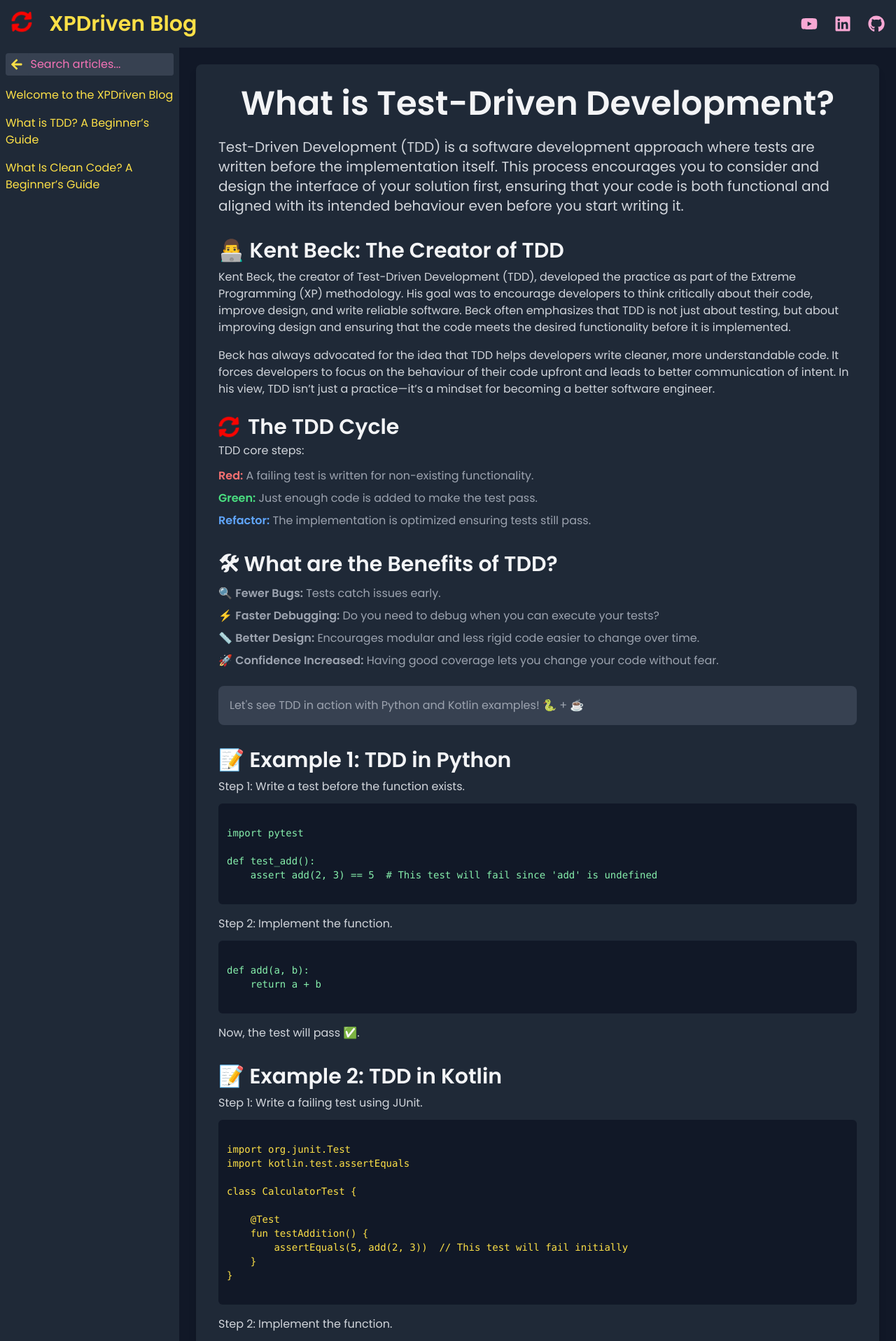
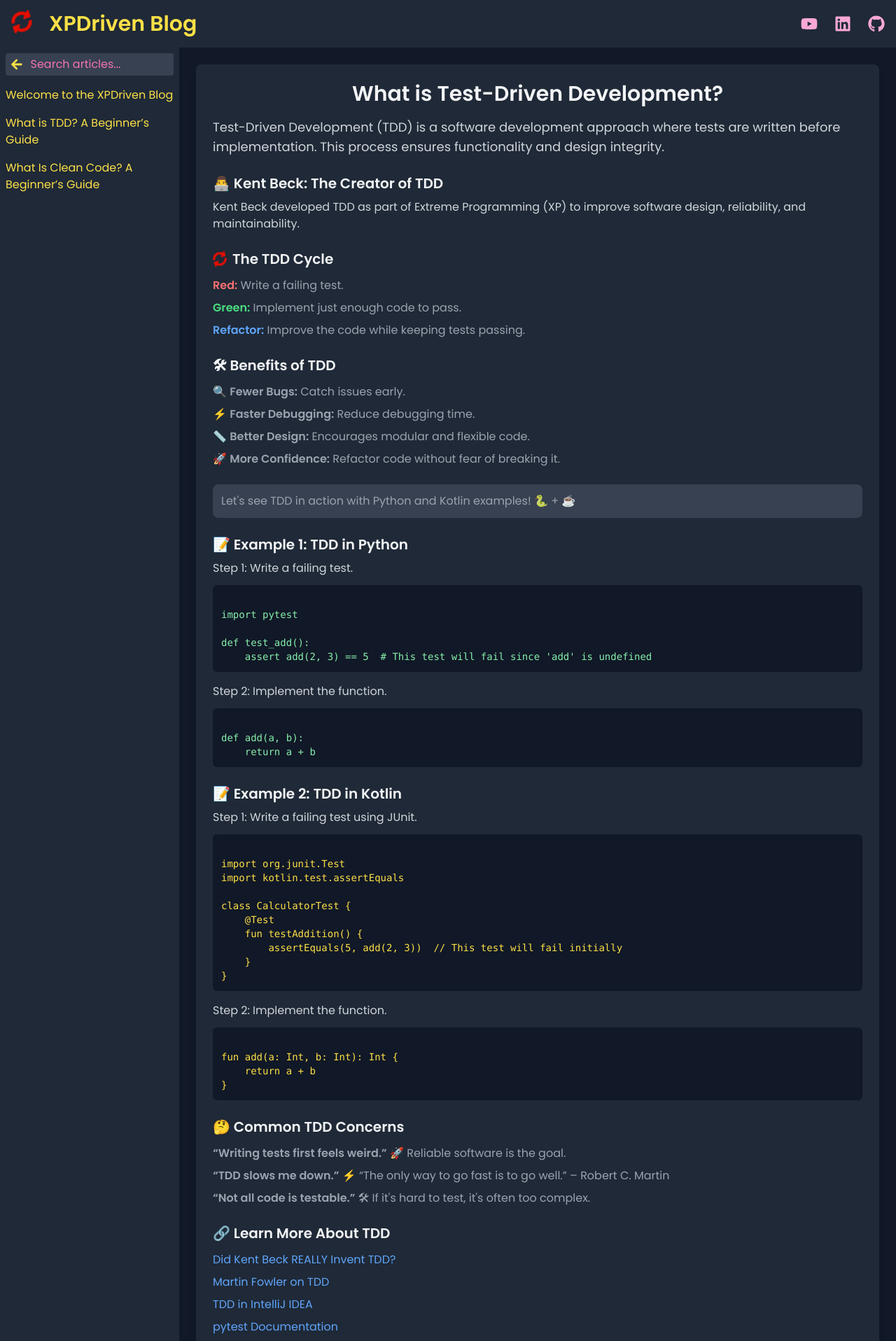
Before and after one commit to leandrodalbo/xpdriven-blog, a React (Vite) app: page /article/1 in a window 1280 px wide. Shown: the top 1916 px of the page at 70% size. Built offline with nearby package versions, Linux system fonts and the light colour scheme.

Commit message:
fix to display on smaller devices (#8)

```diff
--- a/src/blog-article/WhatIsTDD.tsx
+++ b/src/blog-article/WhatIsTDD.tsx
@@ -1,60 +1,74 @@
 import { FaSyncAlt } from "react-icons/fa";
 
 const WhatIsTDD = () => (
-    <article className="p-4 sm:p-6 md:p-8 bg-gray-800 text-gray-300 rounded-lg shadow-lg w-full mx-auto">
-        <h1 className="text-3xl sm:text-4xl md:text-5xl font-semibold mb-6 text-gray-100 text-center">
+  <article className="p-3 sm:p-4 md:p-6 bg-gray-800 text-gray-300 rounded-lg shadow-lg max-w-[90vw] md:max-w-screen-md lg:max-w-screen-lg w-full mx-auto overflow-hidden">
+    <h1 className="text-xl sm:text-2xl md:text-3xl font-semibold mb-4 text-gray-100 text-center break-words">
       What is Test-Driven Development?
     </h1>
 
-        <p className="text-lg sm:text-xl leading-relaxed text-gray-300 mb-4">
-            Test-Driven Development (TDD) is a software development approach where tests are written before the implementation itself. This process encourages you to consider and design the interface of your solution first, ensuring that your code is both functional and aligned with its intended behaviour even before you start writing it.
+    <p className="text-base sm:text-lg leading-relaxed text-gray-300 mb-4">
+      Test-Driven Development (TDD) is a software development approach where
+      tests are written before implementation. This process ensures
+      functionality and design integrity.
     </p>
 
-        <h2 className="text-2xl sm:text-3xl font-semibold mt-8 text-gray-100">👨‍💻 Kent Beck: The Creator of TDD</h2>
+    <h2 className="text-lg sm:text-xl font-semibold mt-6 text-gray-100 break-words">
+      👨‍💻 Kent Beck: The Creator of TDD
+    </h2>
     <p className="text-gray-300 mt-2">
-            Kent Beck, the creator of Test-Driven Development (TDD), developed the practice as part of the Extreme Programming (XP) methodology. His goal was to encourage developers to think critically about their code, improve design, and write reliable software. Beck often emphasizes that TDD is not just about testing, but about improving design and ensuring that the code meets the desired functionality before it is implemented.
+      Kent Beck developed TDD as part of Extreme Programming (XP) to improve
+      software design, reliability, and maintainability.
     </p>
 
-        <p className="text-gray-300 mt-4">
-            Beck has always advocated for the idea that TDD helps developers write cleaner, more understandable code. It forces developers to focus on the behaviour of their code upfront and leads to better communication of intent. In his view, TDD isn’t just a practice—it’s a mindset for becoming a better software engineer.
-        </p>
-
-        <h2 className="flex items-center space-x-3 text-2xl sm:text-3xl font-semibold mt-6 text-gray-100">
+    <h2 className="flex flex-wrap items-center space-x-2 text-lg sm:text-xl font-semibold mt-6 text-gray-100">
       <FaSyncAlt className="animate-spin-color" />
       <span>The TDD Cycle</span>
     </h2>
 
-        <p className="text-gray-300 mt-1">TDD core steps:</p>
-
     <ul className="list-disc list-inside text-gray-400 mt-3 space-y-2">
       <li>
-                <strong className="text-red-400">Red:</strong> A failing test is written for non-existing functionality.
+        <strong className="text-red-400">Red:</strong> Write a failing test.
       </li>
       <li>
-                <strong className="text-green-400">Green:</strong> Just enough code is added to make the test pass.
+        <strong className="text-green-400">Green:</strong> Implement just enough
+        code to pass.
       </li>
       <li>
-                <strong className="text-blue-400">Refactor:</strong> The implementation is optimized ensuring tests still pass.
+        <strong className="text-blue-400">Refactor:</strong> Improve the code
+        while keeping tests passing.
       </li>
     </ul>
 
-        <h2 className="text-2xl sm:text-3xl font-semibold mt-8 text-gray-100">🛠 What are the Benefits of TDD?</h2>
+    <h2 className="text-lg sm:text-xl font-semibold mt-6 text-gray-100">
+      🛠 Benefits of TDD
+    </h2>
     <ul className="list-disc list-inside text-gray-400 mt-3 space-y-2">
-            <li>🔍 <strong>Fewer Bugs:</strong> Tests catch issues early.</li>
-            <li>⚡ <strong>Faster Debugging:</strong> Do you need to debug when you can execute your tests?</li>
-            <li>📏 <strong>Better Design:</strong> Encourages modular and less rigid code easier to change over time.</li>
-            <li>🚀 <strong>Confidence Increased:</strong> Having good coverage lets you change your code without fear.</li>
+      <li>
+        🔍 <strong>Fewer Bugs:</strong> Catch issues early.
+      </li>
+      <li>
+        ⚡ <strong>Faster Debugging:</strong> Reduce debugging time.
+      </li>
+      <li>
+        📏 <strong>Better Design:</strong> Encourages modular and flexible code.
+      </li>
+      <li>
+        🚀 <strong>More Confidence:</strong> Refactor code without fear of
+        breaking it.
+      </li>
     </ul>
 
-        <div className="mt-6 p-4 bg-gray-700 rounded-lg">
+    <div className="mt-6 p-3 bg-gray-700 rounded-lg">
       <p className="text-gray-400">
         Let's see TDD in action with Python and Kotlin examples! 🐍 + ☕
       </p>
     </div>
 
-        <h2 className="text-2xl sm:text-3xl font-semibold mt-8 text-gray-100">📝 Example 1: TDD in Python</h2>
-        <p className="text-gray-300 mt-2">Step 1: Write a test before the function exists.</p>
-        <pre className="bg-gray-900 text-green-300 p-3 rounded-md mt-3 text-sm">
+    <h2 className="text-lg sm:text-xl font-semibold mt-6 text-gray-100">
+      📝 Example 1: TDD in Python
+    </h2>
+    <p className="text-gray-300 mt-2">Step 1: Write a failing test.</p>
+    <pre className="bg-gray-900 text-green-300 p-3 rounded-md mt-3 text-xs sm:text-sm overflow-x-auto whitespace-pre-wrap">
       {`
 import pytest
 
@@ -64,24 +78,25 @@ def test_add():
     </pre>
 
     <p className="text-gray-300 mt-4">Step 2: Implement the function.</p>
-        <pre className="bg-gray-900 text-green-300 p-3 rounded-md mt-3 text-sm">
+    <pre className="bg-gray-900 text-green-300 p-3 rounded-md mt-3 text-xs sm:text-sm overflow-x-auto whitespace-pre-wrap">
       {`
 def add(a, b):
     return a + b
 `}
     </pre>
 
-        <p className="text-gray-300 mt-4">Now, the test will pass ✅.</p>
-
-        <h2 className="text-2xl sm:text-3xl font-semibold mt-8 text-gray-100">📝 Example 2: TDD in Kotlin</h2>
-        <p className="text-gray-300 mt-2">Step 1: Write a failing test using JUnit.</p>
-        <pre className="bg-gray-900 text-yellow-300 p-3 rounded-md mt-3 text-sm">
+    <h2 className="text-lg sm:text-xl font-semibold mt-6 text-gray-100">
+      📝 Example 2: TDD in Kotlin
+    </h2>
+    <p className="text-gray-300 mt-2">
+      Step 1: Write a failing test using JUnit.
+    </p>
+    <pre className="bg-gray-900 text-yellow-300 p-3 rounded-md mt-3 text-xs sm:text-sm overflow-x-auto whitespace-pre-wrap">
       {`
 import org.junit.Test
 import kotlin.test.assertEquals
 
 class CalculatorTest {
-
     @Test
     fun testAddition() {
         assertEquals(5, add(2, 3))  // This test will fail initially
@@ -91,7 +106,7 @@ class CalculatorTest {
     </pre>
 
     <p className="text-gray-300 mt-4">Step 2: Implement the function.</p>
-        <pre className="bg-gray-900 text-yellow-300 p-3 rounded-md mt-3 text-sm">
+    <pre className="bg-gray-900 text-yellow-300 p-3 rounded-md mt-3 text-xs sm:text-sm overflow-x-auto whitespace-pre-wrap">
       {`
 fun add(a: Int, b: Int): Int {
     return a + b
@@ -99,42 +114,65 @@ fun add(a: Int, b: Int): Int {
 `}
     </pre>
 
-        <p className="text-gray-300 mt-4">Now the test will pass! 🎉</p>
-
-        <h2 className="text-2xl sm:text-3xl font-semibold mt-8 text-gray-100">🤔 What do we often hear about TDD?</h2>
+    <h2 className="text-lg sm:text-xl font-semibold mt-6 text-gray-100">
+      🤔 Common TDD Concerns
+    </h2>
     <ul className="list-disc list-inside text-gray-400 mt-3 space-y-2">
       <li>
-                <strong>“Writing tests first feels weird.”</strong><br />Reliability is key in a professional environment. Our goal is to ship a product that is safe, stable, and free of defects.
+        <strong>“Writing tests first feels weird.”</strong> 🚀 Reliable software
+        is the goal.
       </li>
       <li>
-                <strong>“TDD slows me down.”</strong><br />Always remember Robert C. Martin's quote, "The only way to go fast is to go well".
+        <strong>“TDD slows me down.”</strong> ⚡ “The only way to go fast is to
+        go well.” – Robert C. Martin
       </li>
       <li>
-                <strong>“Not all code is testable.”</strong><br />If your code is hard to test, it’s usually a sign that it’s tightly coupled or overly complex.
-
+        <strong>“Not all code is testable.”</strong> 🛠 If it's hard to test,
+        it's often too complex.
       </li>
     </ul>
 
-        <h2 className="text-2xl sm:text-3xl font-semibold mt-8 text-gray-100">🔗 Learn More About TDD</h2>
-
+    <h2 className="text-lg sm:text-xl font-semibold mt-6 text-gray-100">
+      🔗 Learn More About TDD
+    </h2>
     <ul className="list-disc list-inside text-gray-400 mt-3 space-y-2">
       <li>
-                <a href="https://www.youtube.com/watch?v=x1O5cKCAgdk" className="text-blue-400" target="_blank" rel="noopener noreferrer">
+        <a
+          href="https://www.youtube.com/watch?v=x1O5cKCAgdk"
+          className="text-blue-400"
+          target="_blank"
+          rel="noopener noreferrer"
+        >
           Did Kent Beck REALLY Invent TDD?
         </a>
       </li>
       <li>
-                <a href="https://martinfowler.com/bliki/TestDrivenDevelopment.html" className="text-blue-400" target="_blank" rel="noopener noreferrer">
+        <a
+          href="https://martinfowler.com/bliki/TestDrivenDevelopment.html"
+          className="text-blue-400"
+          target="_blank"
+          rel="noopener noreferrer"
+        >
           Martin Fowler on TDD
         </a>
       </li>
       <li>
-                <a href="https://www.jetbrains.com/help/idea/tdd-with-intellij-idea.html" className="text-blue-400" target="_blank" rel="noopener noreferrer">
+        <a
+          href="https://www.jetbrains.com/help/idea/tdd-with-intellij-idea.html"
+          className="text-blue-400"
+          target="_blank"
+          rel="noopener noreferrer"
+        >
           TDD in IntelliJ IDEA
         </a>
       </li>
       <li>
-                <a href="https://docs.pytest.org/en/latest/" className="text-blue-400" target="_blank" rel="noopener noreferrer">
+        <a
+          href="https://docs.pytest.org/en/latest/"
+          className="text-blue-400"
+          target="_blank"
+          rel="noopener noreferrer"
+        >
           pytest Documentation
         </a>
       </li>
```
Lines whose indentation alone changed are shown as unchanged.
